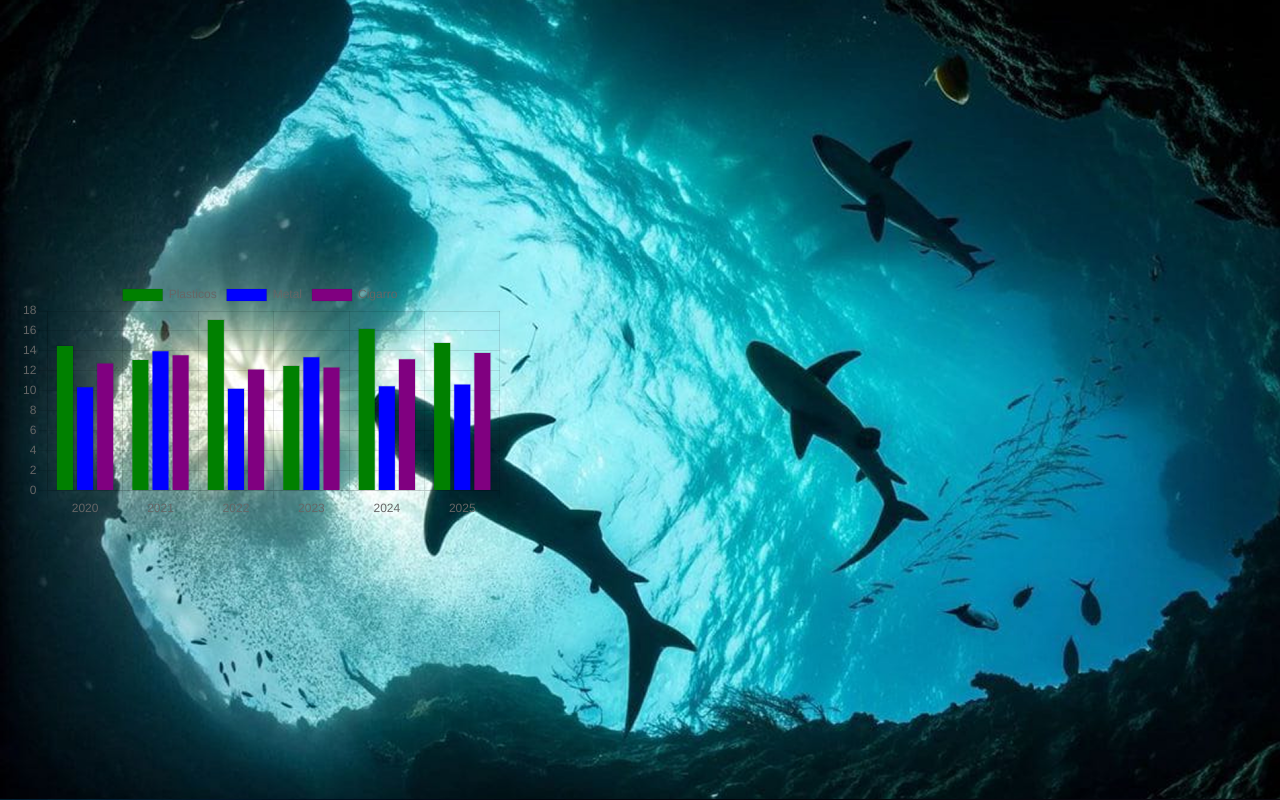
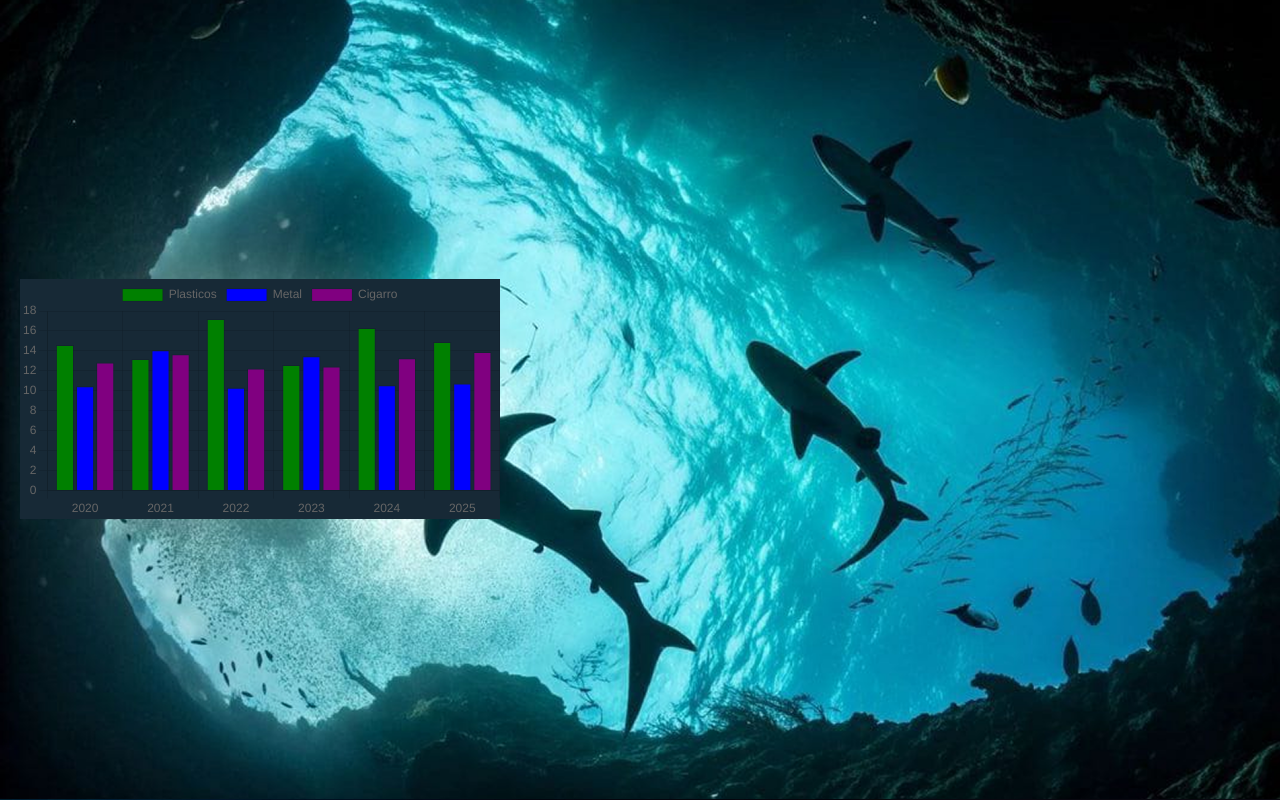
Before and after one commit to Gabriel2k156/OceanWatcher, a Flask app: page / in a window 1280 px wide. Shown: the part 1601-2401 px from the top of the page. Run offline with Flask 3, Linux system fonts and the light colour scheme.

Commit message:
Alteração de cor do canvas
Cor de fundo do gráfico alterada para azul escuro (#172936)

```diff
--- a/static/style.css
+++ b/static/style.css
@@ -6,6 +6,10 @@
 
 html {
     scroll-behavior: smooth;
+}
+
+canvas {
+    background-color: #172936;
 }
 
 body {
```
